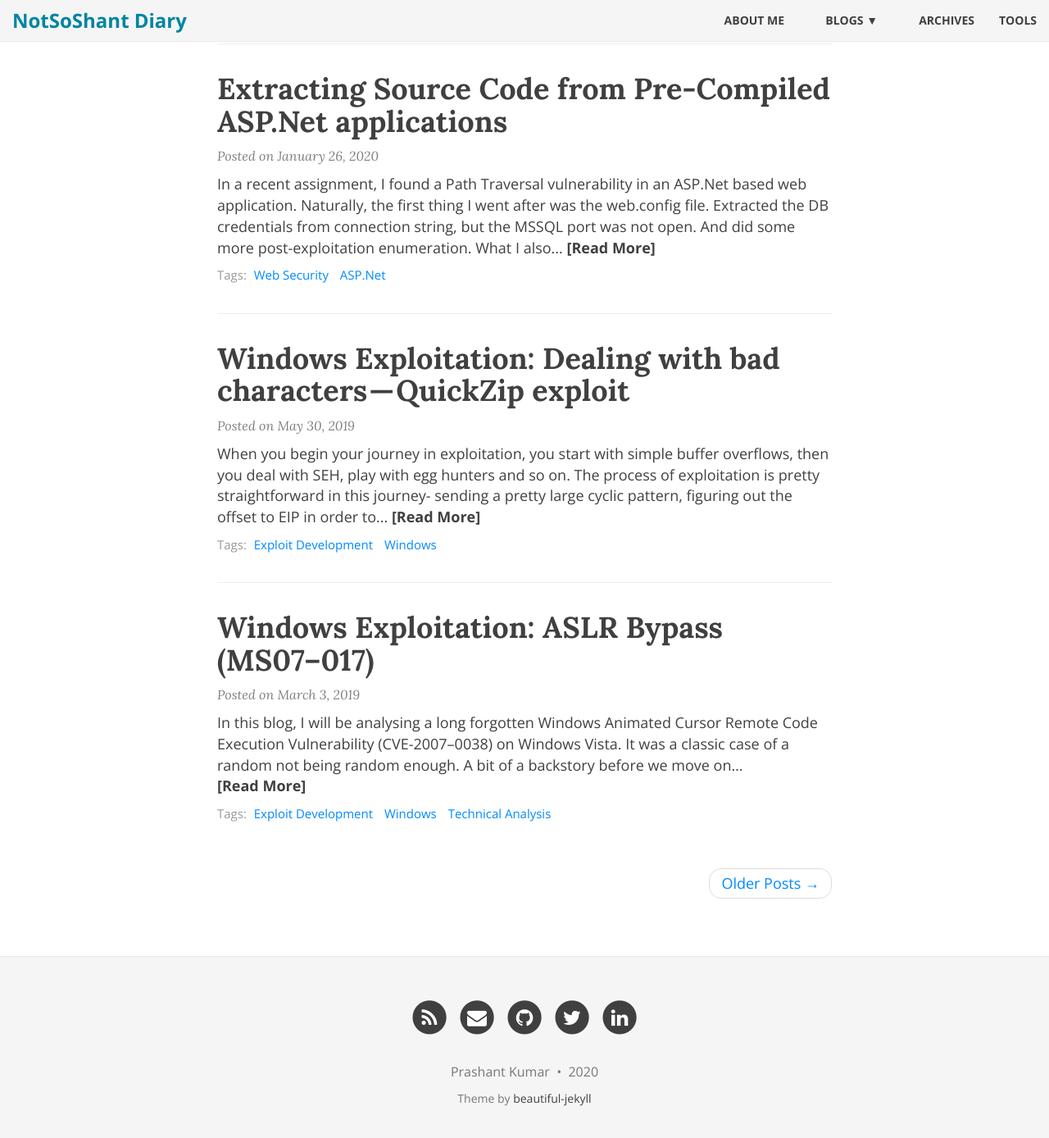
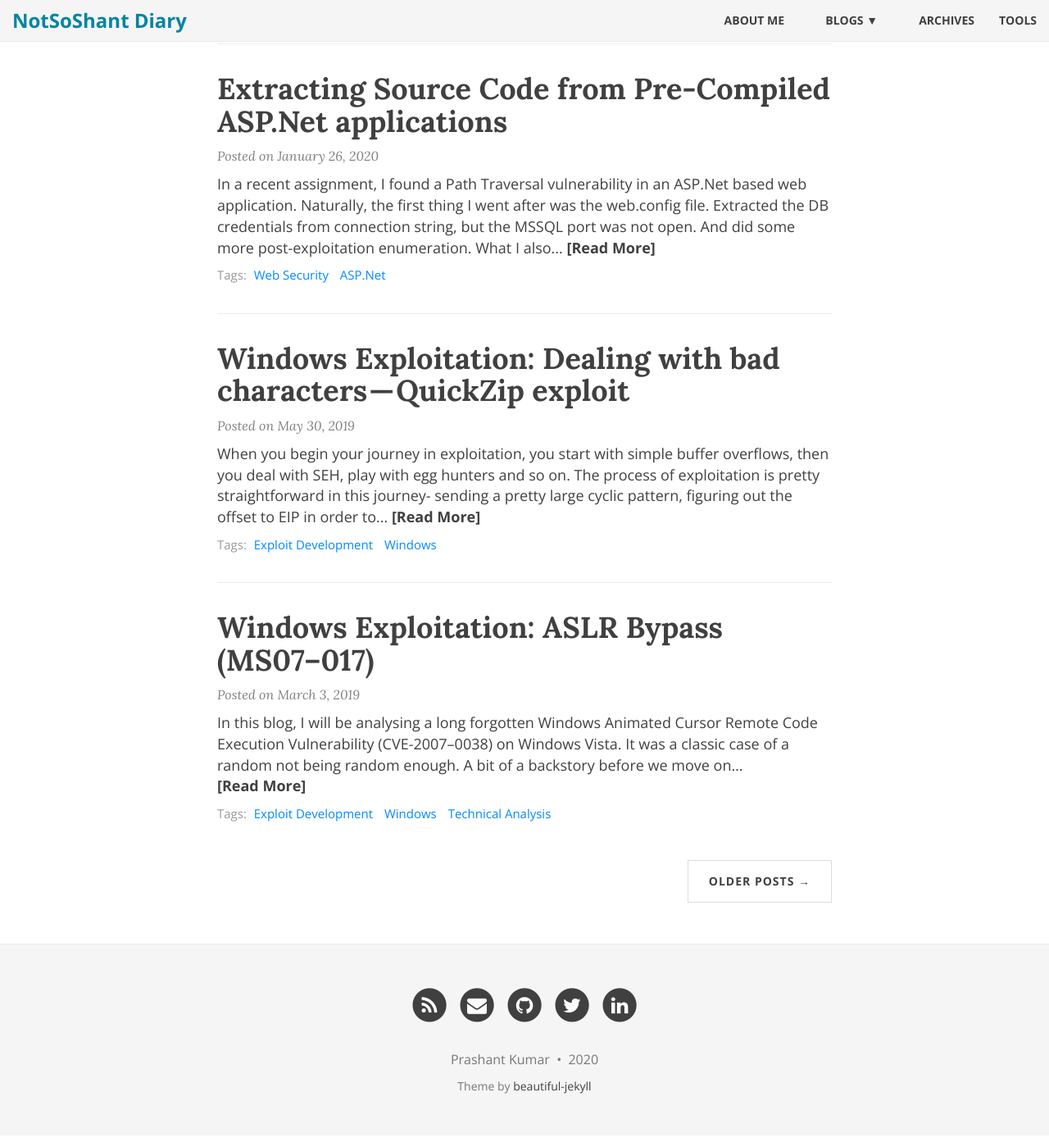
Before and after one commit to notsoshant/notsoshant.github.io, a Jekyll site: the page built from index.html, in a window 1280 px wide and 1400 px high, scrolled down 693 px. Shown: the top 1388 px of the window at 82% size. Built offline with Jekyll 4.4.1, drawn with Linux system fonts in a browser that asks for light colours; the list of posts is cut into pages by our own code.

Commit message:
Fix index pager

```diff
--- a/css/main.css
+++ b/css/main.css
@@ -643,6 +643,34 @@ footer .theme-by {
   padding-right: 5px;
 }
 
+.index-pager li a {
+  text-transform: uppercase;
+  font-size: 14px;
+  font-weight: bold;
+  letter-spacing: 1px;
+  padding: 10px 5px;
+  background-color: #FFF;
+  border-radius: 0;
+  color: #404040;
+}
+
+@media only screen and (min-width: 768px) {
+  .index-pager li a {
+    padding: 15px 25px;
+  }
+}
+
+.index-pager li a:hover,
+.index-pager li a:focus {
+  color: #FFF;
+  border: 1px solid {{ site.hover-col }};
+  background-color: {{ site.hover-col }};
+}
+
+.index-pager {
+  margin: 10px 0 0;
+}
+
 /* --- Tables --- */
 
 table {
--- a/index.html
+++ b/index.html
@@ -57,7 +57,7 @@ layout: page
 </div>
 
 {% if paginator.total_pages > 1 %}
-<ul class="pager main-pager">
+<ul class="pager index-pager">
   {% if paginator.previous_page %}
   <li class="previous">
     <a href="{{ paginator.previous_page_path | relative_url }}">&larr; Newer Posts</a>
```
